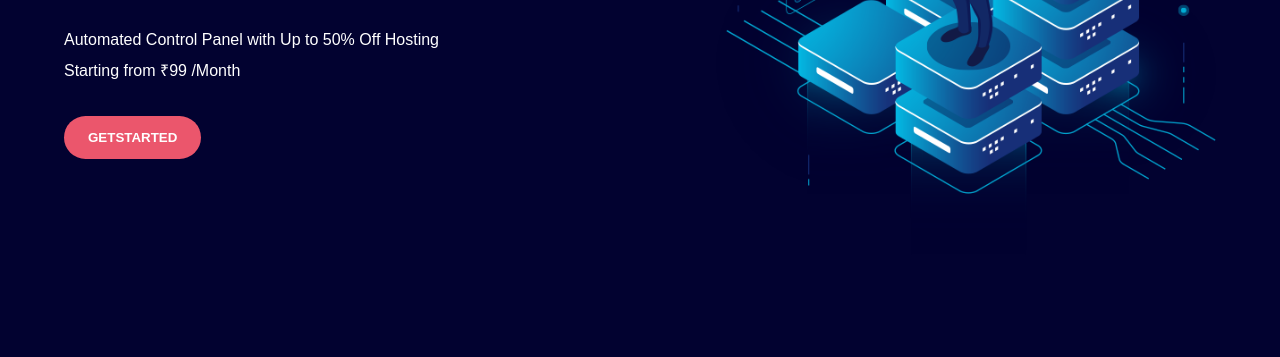
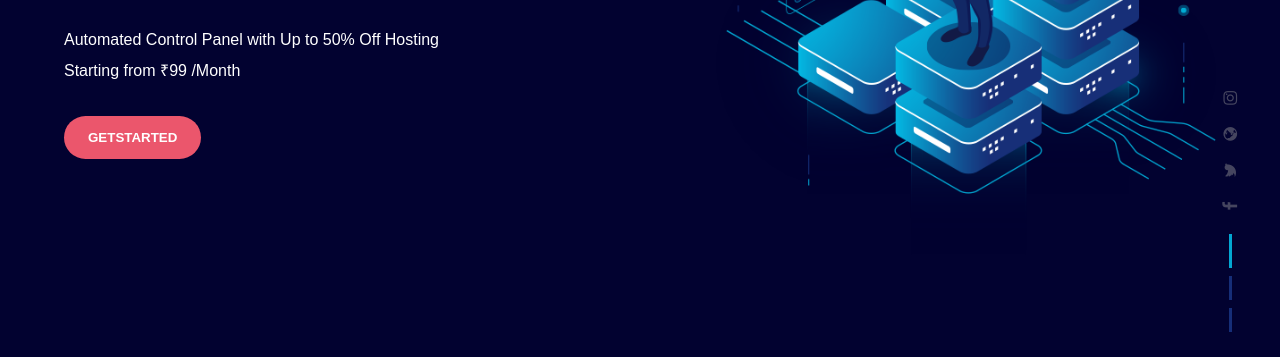
Before and after one commit to mdalishanali/Business-Website-In-React, a React (Create React App) app: page / in a window 1280 px wide. Shown: the part 440-797 px from the top of the page. Built offline with nearby package versions, Linux system fonts and the light colour scheme.

Commit message:
HeroSocial completed

```diff
--- a/src/components/Hero/Hero.jsx
+++ b/src/components/Hero/Hero.jsx
@@ -2,11 +2,13 @@
 import { css } from '@emotion/react';import { Container } from '../GlobalComponents/Container';
 import { HeroImg } from './HeroImg';
 import { HeroInfo } from './HeroInfo';
+import { HeroSocials } from './HeroSocials';
 import { Nav } from "./Nav"
 
 export const Hero = ()=>{
     return(
         <section css={styles} className="hero" id='home'>
+            <HeroSocials/>
               <Nav/>
                <Container>
                         <HeroInfo/>
--- /dev/null
+++ b/src/components/Hero/HeroSocials.jsx
@@ -0,0 +1,62 @@
+/** @jsxImportSource @emotion/react */
+import { css } from '@emotion/react';
+import React from 'react'
+
+export const HeroSocials = () =>(
+    <div css={styles} className="socials">
+        <div className="icons">
+        <i className="fa fa-instagram fa-sm"></i>
+      <i className="fa fa-globe fa-sm"></i>
+      <i className="fa fa-twitter fa-sm"></i>
+      <i className="fa fa-facebook-f fa-sm"></i>
+        </div>
+            <div className="iconLines">
+                <div className="iconLine"></div>
+                <div className="iconLine"></div>
+                <div className="iconLine"></div>
+            </div>
+
+    </div>
+)
+const styles = css`
+width: 60px;
+position: absolute;
+bottom: 20px;
+right: 20px;
+color: white;
+display: flex;
+flex-direction: column;
+align-items: center;
+.icons{
+    display: flex;
+    flex-direction: column;
+    align-items: center;
+    padding: 10px 0;
+    i{
+        transform:  rotate(-90deg);
+        margin: 10px 0;
+        cursor: pointer;
+        color: #45455f;
+        transition: color 300ms ease-in-out;
+        &:hover{
+            color: #f27420;
+        }
+    }
+}
+.iconLines{
+    .iconLine{
+        background: #162e78;
+        width: 3px;
+        height: 34px;
+        margin-bottom: 8px;
+        cursor: pointer;
+        &:nth-child(1){
+            background: #03a7d2;
+
+        }
+        &:nth-child(2),&:nth-child(3){
+            height: 24px;
+        }
+    }
+}
+`
```
Also changed, not shown: src/components/Services/Services.jsx (added, +7 -0 lines).
